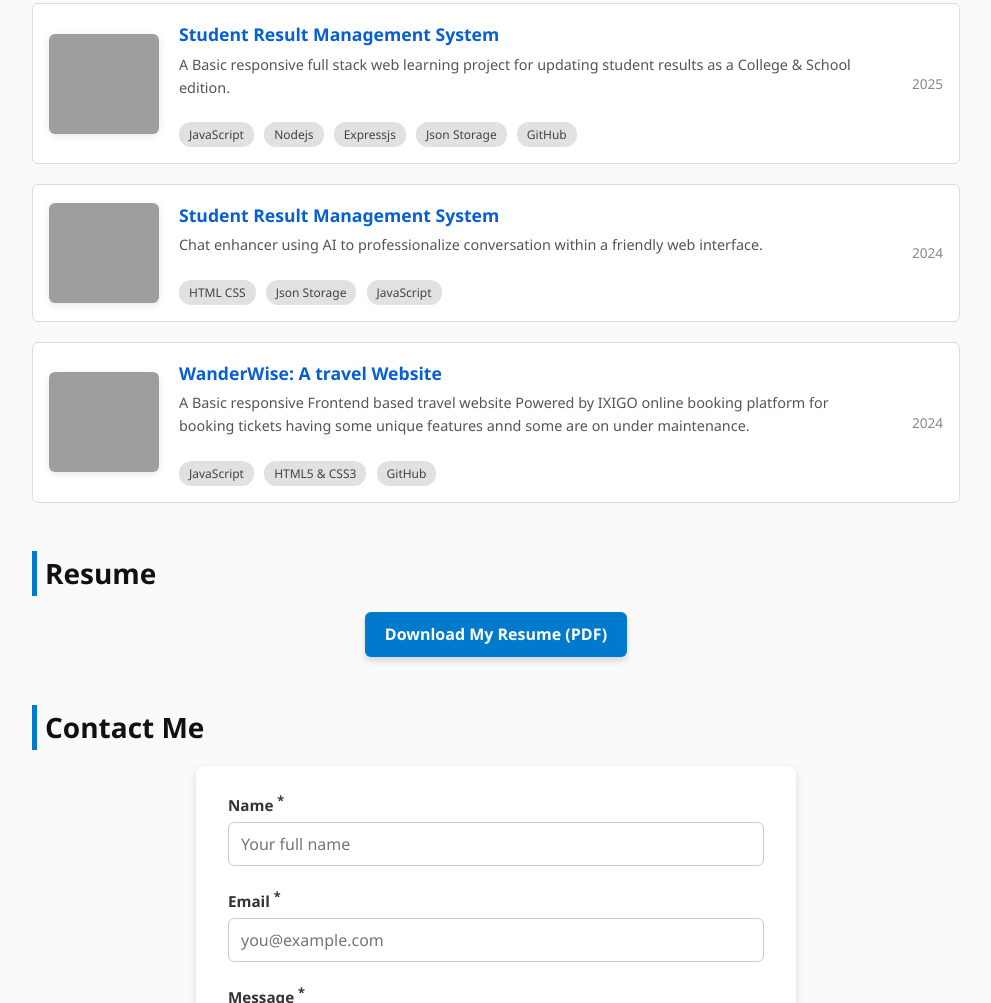
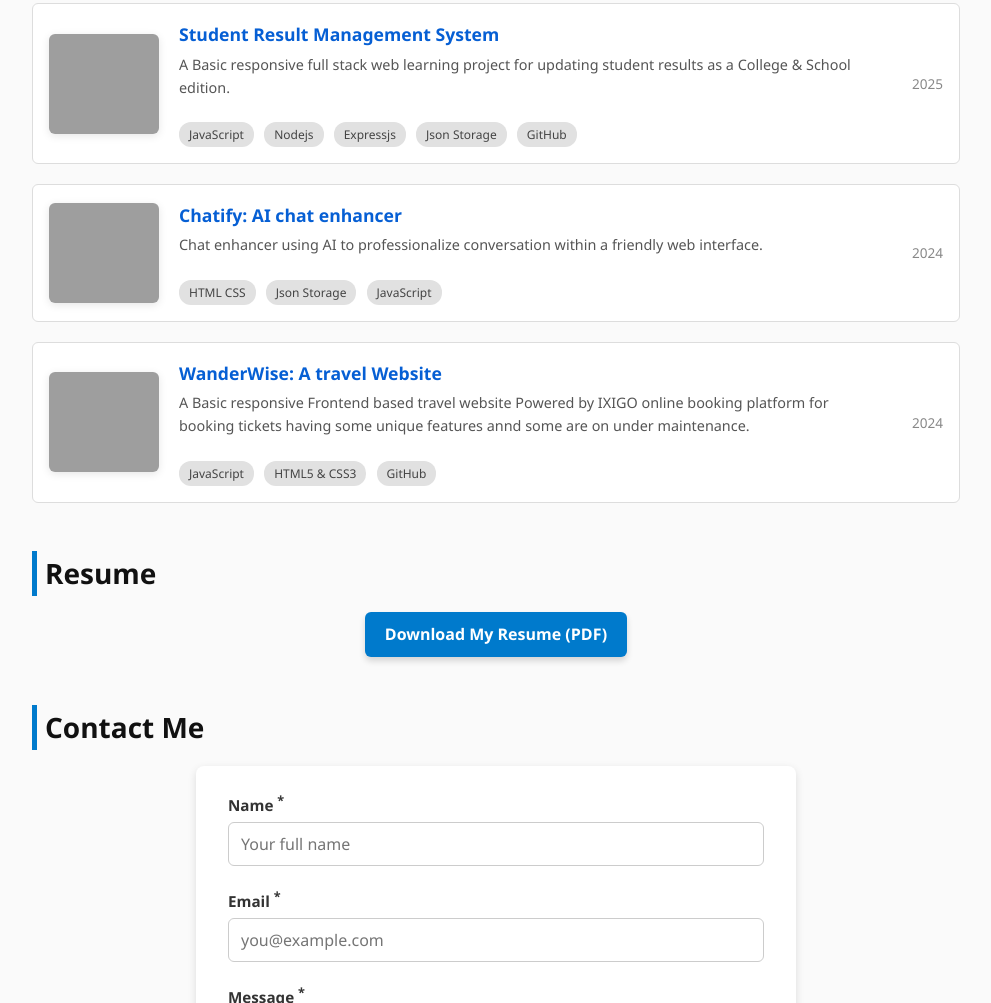
Before and after one commit to Sparsh-goyal01/my-portfolio, a website: page index.html in a window 1280 px wide. Shown: the part 859-1862 px from the top of the page, without its empty margins (144-1135 px from the left). Drawn offline with nearby package versions, Linux system fonts and the light colour scheme; grey boxes are pictures that could not be loaded.

Commit message:
Update index.html

```diff
--- a/index.html
+++ b/index.html
@@ -105,7 +105,7 @@
           <img src="https://images.unsplash.com/photo-1506744038136-46273834b3fb?auto=format&fit=crop&w=150&q=80" alt="Project Micromouse thumbnail" />
         </div>
         <div class="project-content">
-          <h3><a href="https://github.com/Sparsh-goyal01/Chatify-Ai-chat-enhancer.git" style="text-decoration: none;">Student Result Management System</a></h3>
+          <h3><a href="https://github.com/Sparsh-goyal01/Chatify-Ai-chat-enhancer.git" style="text-decoration: none;">Chatify: AI chat enhancer</a></h3>
           <p class="project-description">
             Chat enhancer using AI to professionalize conversation within a friendly web interface.
           </p>
```
